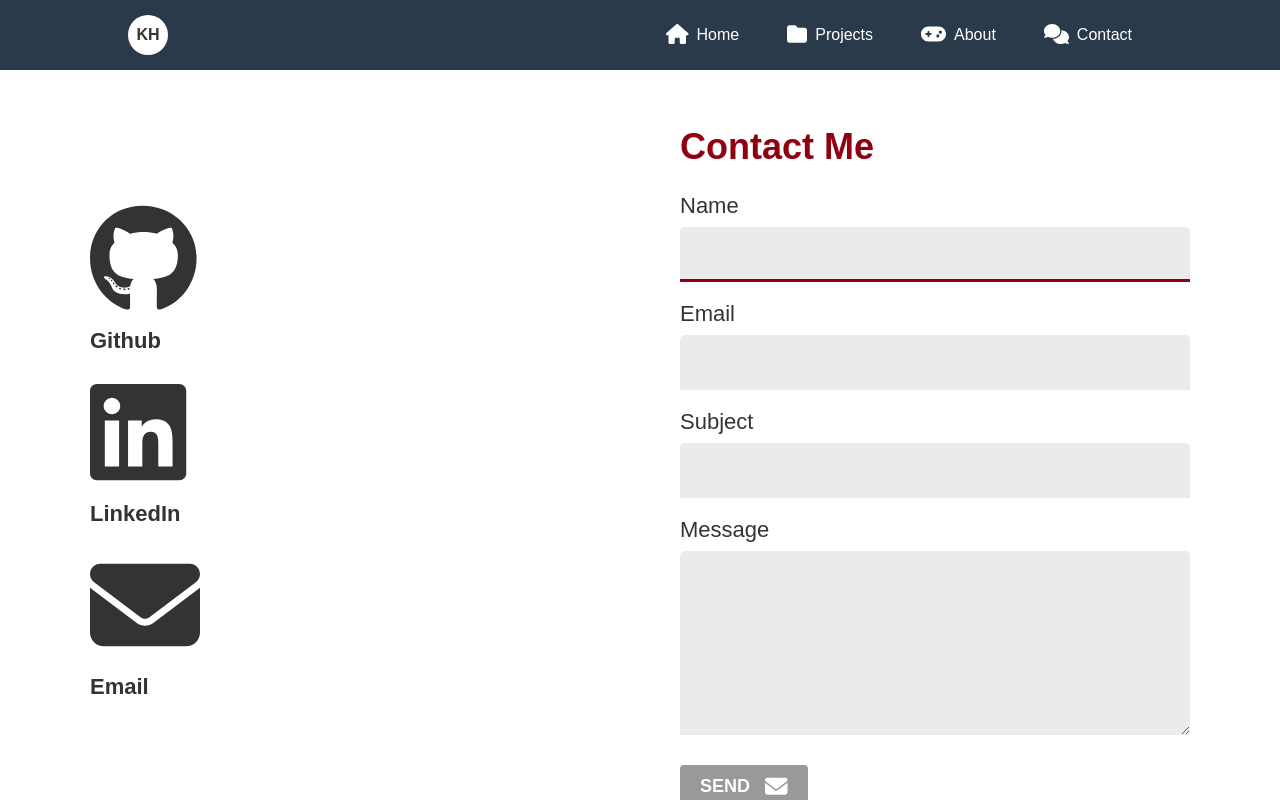
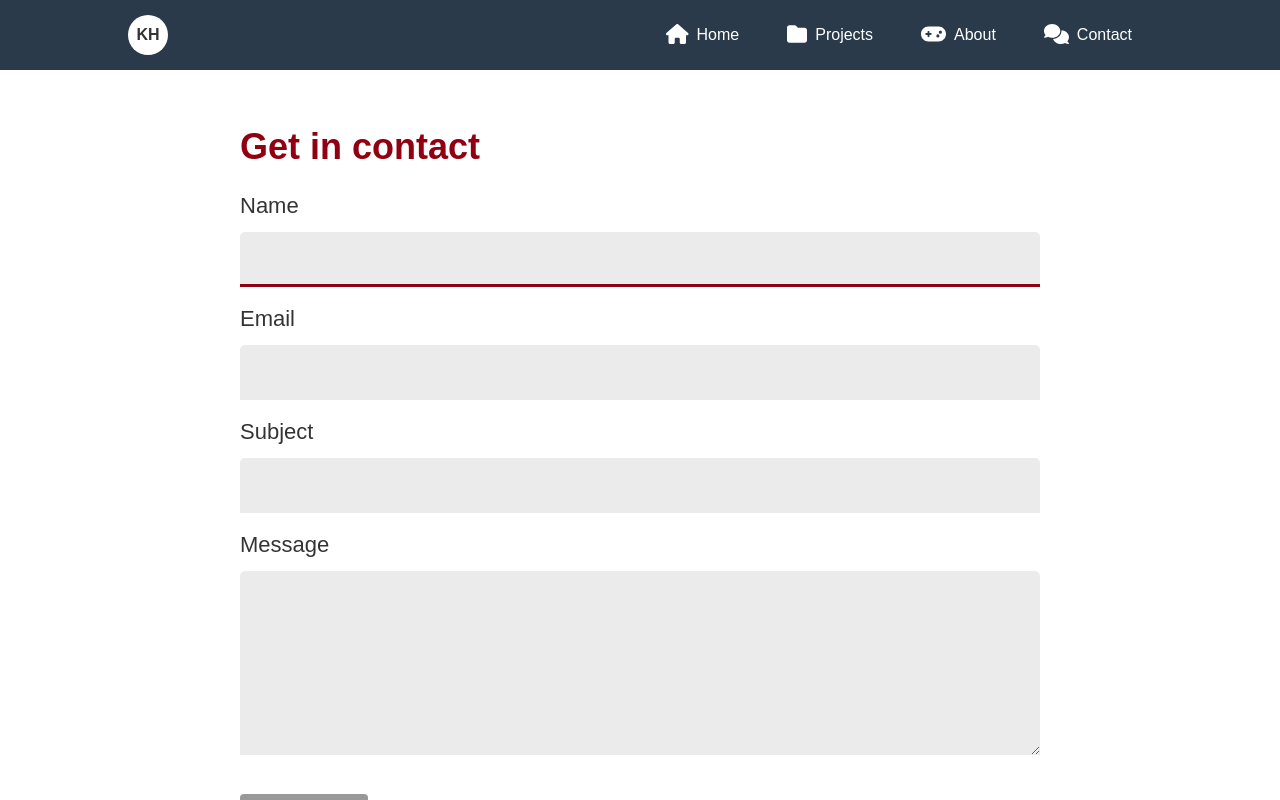
Before and after one commit to Relofr/uxui-portfolio, a Vue app: page /contact in a window 1280 px wide. Shown: the top 800 px of the page. Built offline with nearby package versions, Linux system fonts and the light colour scheme.

Commit message:
Updated css for contact form

```diff
--- a/src/components/ContactForm.vue
+++ b/src/components/ContactForm.vue
@@ -1,12 +1,12 @@
 <template>
     <div class="contact-form">
-        <h1 class="primary-heading">Contact Me</h1>
+        <h1 class="primary-heading">Get in contact</h1>
         <form>
             <label for="name">Name</label>
             <input type="text" autofocus v-model="user_name" required>
 
             <label for="email">Email</label>
-            <input type="text" @input="debonceError" v-model="email" required>
+            <input type="text" @input="debounceError" v-model="email" required>
             <span class="error-text" v-show="this.email.length > 0 && !typing" v-if="msg.email">{{ msg.email }}</span>
 
             <label for="subject">Subject</label>
@@ -16,7 +16,7 @@
             <textarea type="text" rows="8" v-model="message" required></textarea>
             <span class="error-text" v-if="msg.message">{{ msg.message }}</span>
 
-            <Button @click="sendEmail" type="submit" text="Send" icon="envelope" size='lg' isPrimary
+            <Button @click="sendEmail" type="submit" text="Send" icon="paper-plane" size='lg' isPrimary
                 :disabled="!isComplete" />
         </form>
     </div>
@@ -40,7 +40,7 @@ export default {
         }
     },
     methods: {
-        debonceError(event) {
+        debounceError(event) {
             this.note = null
             this.typing = 'You are typing'
             clearTimeout(this.debounce)
@@ -101,17 +101,12 @@ export default {
     display: flex;
     flex-direction: column;
     align-items: flex-start;
-}
-
-.contact-form form {
-    display: flex;
-    flex-direction: column;
-    width: 100%;
-    ;
+    max-width: 800px;
 }
 
 label {
-    margin-bottom: 5px;
+    display: inline-block;
+    margin-bottom: 10px;
 }
 
 input,
@@ -126,6 +121,7 @@ textarea {
     background-color: #ecebec;
     border-radius: 5px 5px 0px 0px;
     font-family: var(--primary-font);
+    min-width: 100%;
 }
 
 input:focus,
--- a/src/views/ContactView.vue
+++ b/src/views/ContactView.vue
@@ -1,22 +1,6 @@
 <template>
-    <div class="grid2x2">
-        <div class="social-links">
-            <a href="https://github.com/Relofr" target="_blank">
-                <fa :icon="['fab', 'github']" :size="'5x'"></fa>
-                <p class="secondary-heading">Github</p>
-            </a>
-            <a href="https://www.linkedin.com/in/kyle-hatch/" target="_blank">
-                <fa :icon="['fab', 'linkedin']" :size="'5x'"></fa>
-                <p class="secondary-heading">LinkedIn</p>
-            </a>
-            <a href="mailto:ky13h4tch@gmail.com" target="_blank">
-                <fa icon="envelope" size="5x"></fa>
-                <p class="secondary-heading">Email</p>
-            </a>
-        </div>
-        <div>
-            <ContactForm />
-        </div>
+    <div class="contact-container">
+        <ContactForm />
     </div>
 </template>
 
@@ -36,44 +20,9 @@ export default {
 </script>
 
 <style lang="less" scoped>
-.social-icons {
-    // display: flex;
-    // align-content: center;
-    // justify-content: space-around;
-    // text-align: center;
-}
-
-.social-icons a {
+.contact-container {
     display: flex;
+    flex-direction: column;
     align-items: center;
-    gap: 20px;
-}
-
-.social-icons svg {
-    transition: transform .2s ease;
-    color: var(--secondary-background-color)
-}
-
-a {
-    color: var(--primary-text-color)
-}
-
-.social-icons svg:hover {
-    transform: scale(1.2);
-}
-
-.grid2x2 {
-    min-height: 100%;
-    display: flex;
-    flex-wrap: wrap;
-    flex-direction: row;
-    justify-content: space-between;
-}
-
-.grid2x2>div {
-    display: flex;
-    flex-basis: calc(50% - 40px);
-    justify-content: center;
-    flex-direction: column;
 }
 </style>
```
